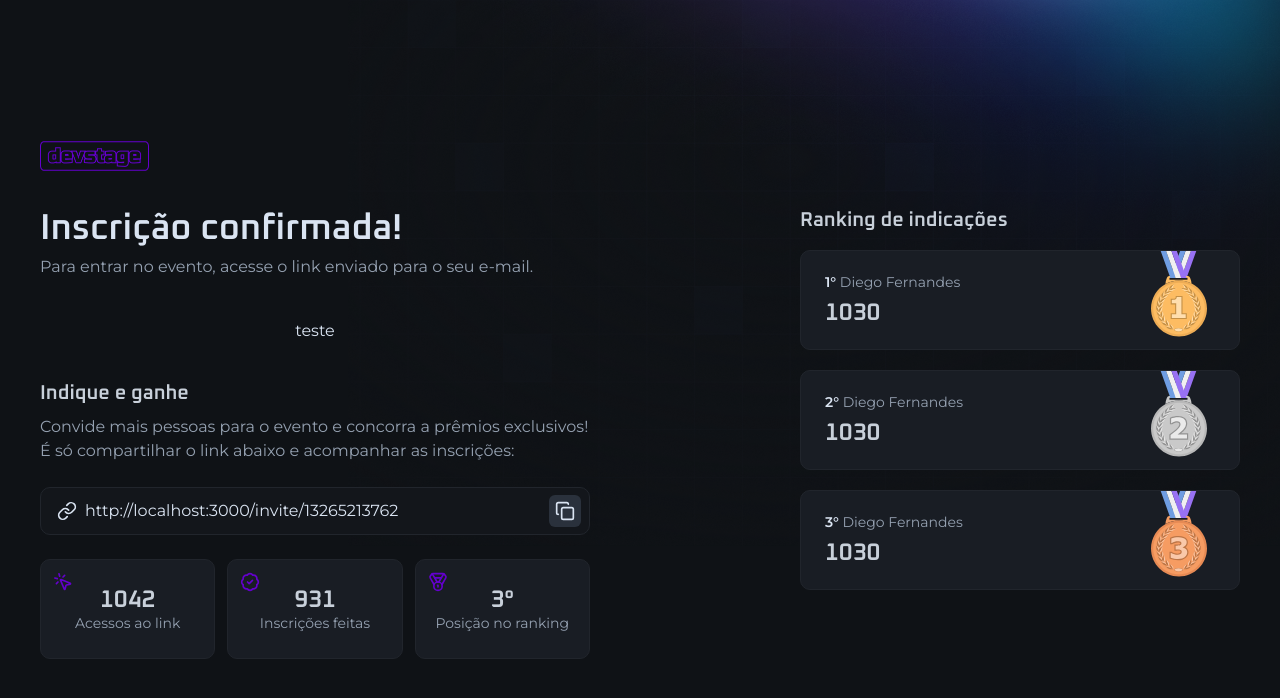
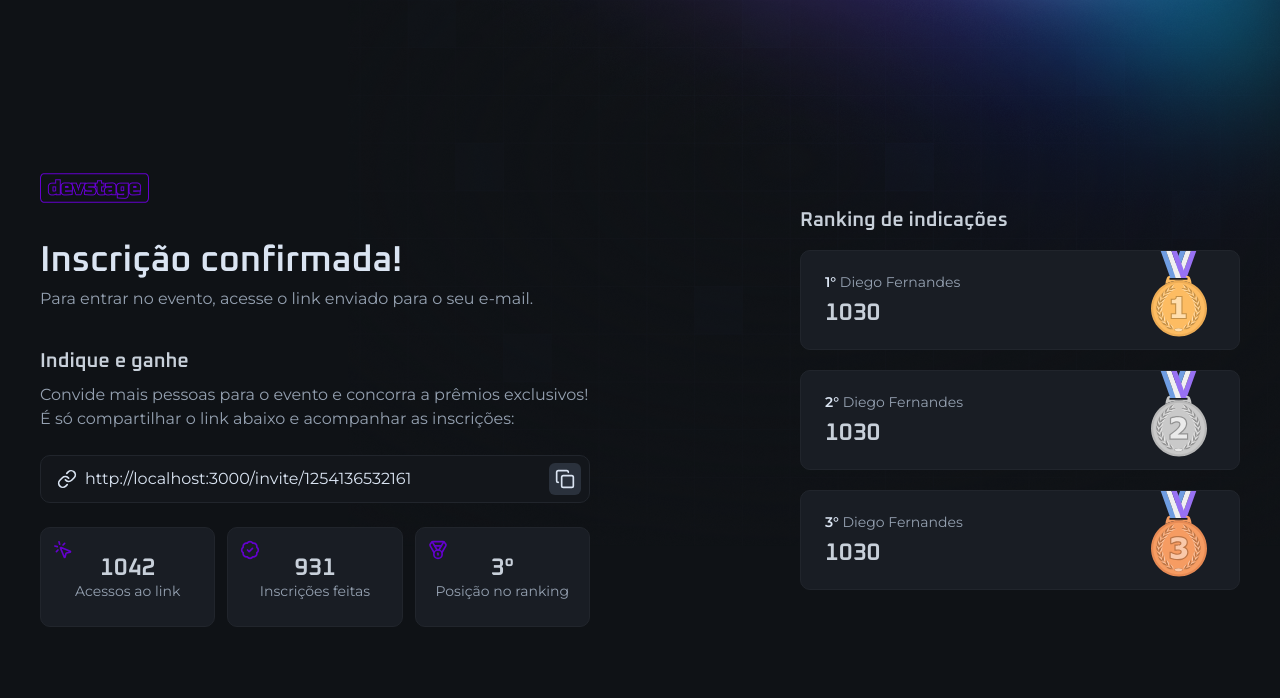
Before and after one commit to erikseki/NLW-Project, a Next.js app: page /invite in a window 1280 px wide. Shown: the top 698 px of the page. Built offline with nearby package versions, Linux system fonts and the light colour scheme.

Commit message:
Adding 'use client' to enable copying the invite link functionality

```diff
--- a/src/app/invite/example-button.tsx
+++ /dev/null
@@ -1,9 +0,0 @@
-'use client'
-
-export function ExampleButton() {
-  return (
-    <button type="button" onClick={() => alert('Oi')}>
-      teste
-    </button>
-  )
-}
--- a/src/app/invite/invite-link-input.tsx
+++ b/src/app/invite/invite-link-input.tsx
@@ -1,20 +1,27 @@
+'use client'
+
 import { IconButton } from '@/components/icon-button'
 import { InputField, InputIcon, InputRoot } from '@/components/input'
 import { Copy, Link } from 'lucide-react'
 
-export function InviteLinkInput() {
+interface InviteLinkInputProps {
+  inviteLink: string
+}
+
+export function InviteLinkInput({ inviteLink }: InviteLinkInputProps) {
+  function copyInviteLink() {
+    navigator.clipboard.writeText(inviteLink)
+  }
+
   return (
     <InputRoot>
       <InputIcon>
         <Link className="size-5" />
       </InputIcon>
 
-      <InputField
-        readOnly
-        defaultValue="http://localhost:3000/invite/13265213762"
-      />
+      <InputField readOnly defaultValue={inviteLink} />
 
-      <IconButton className="-mr-2">
+      <IconButton className="-mr-2" onClick={copyInviteLink}>
         <Copy className="size-5" />
       </IconButton>
     </InputRoot>
--- a/src/app/invite/page.tsx
+++ b/src/app/invite/page.tsx
@@ -1,11 +1,12 @@
 import Image from 'next/image'
 import logo from '../../assets/logo.png'
-import { ExampleButton } from './example-button'
 import { InviteLinkInput } from './invite-link-input'
 import { Ranking } from './ranking'
 import { Stats } from './stats'
 
 export default function InvitePage() {
+  const inviteLink = 'http://localhost:3000/invite/1254136532161'
+
   return (
     <div className="min-h-dvh flex items-center justify-between gap-16 flex-col md:flex-row">
       <div className="flex flex-col gap-10 w-full max-w-[550px]">
@@ -20,8 +21,6 @@ export default function InvitePage() {
           </p>
         </div>
 
-        <ExampleButton />
-
         <div className="space-y-6">
           <div className="space-y-3">
             <h2 className="text-gray-200 text-xl font-heading font-semibold leading-none">
@@ -34,7 +33,7 @@ export default function InvitePage() {
             </p>
           </div>
 
-          <InviteLinkInput />
+          <InviteLinkInput inviteLink={inviteLink} />
           <Stats />
         </div>
       </div>
```
Also changed, not shown: 1 other file (tests, documents, lock files or other folders).
